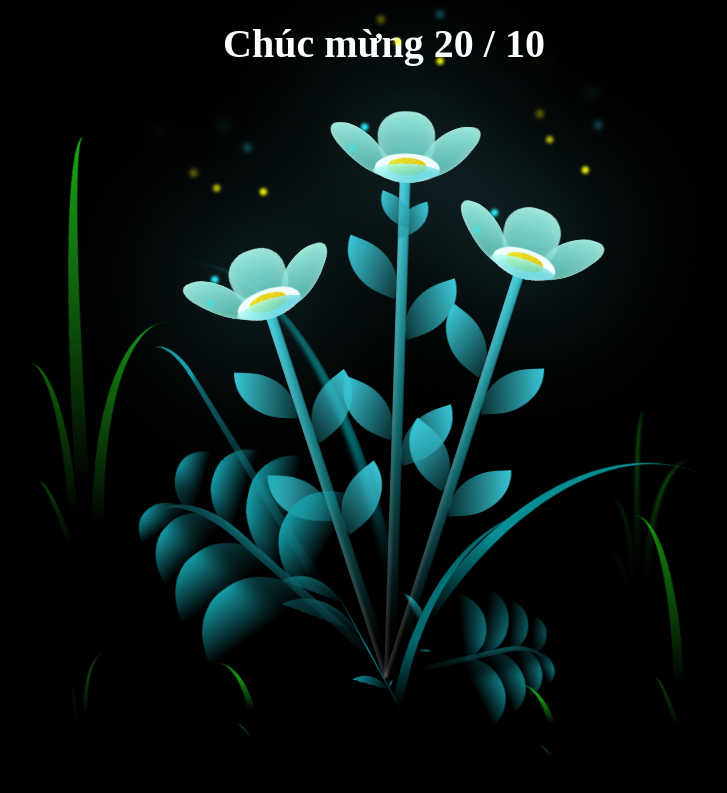
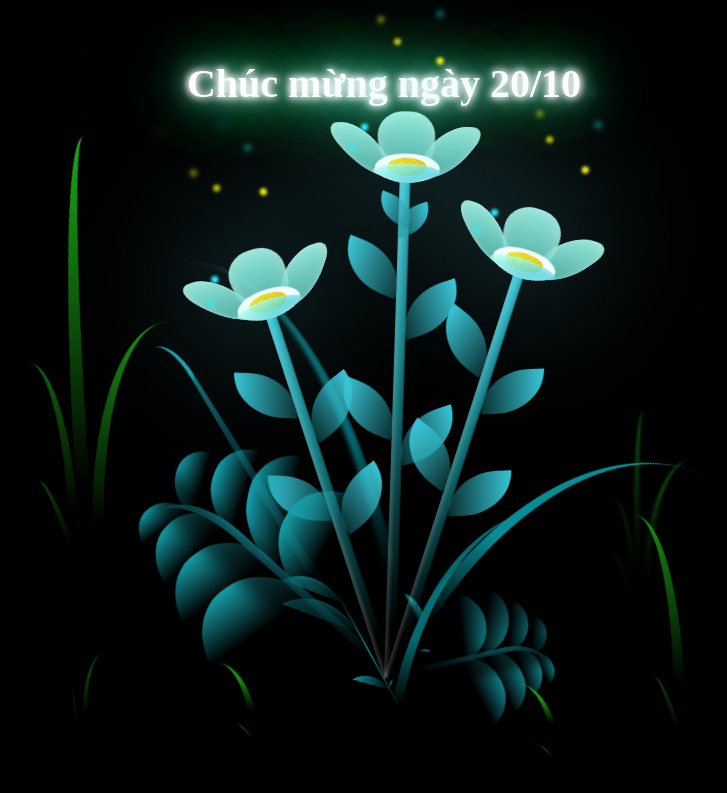
Before and after one commit to hoangphuc0062/happy_women_day, a plain HTML site: page index.html in a window 1280 px wide. Shown: the whole page, without its empty margins (256-983 px from the left). Drawn offline with Linux system fonts and the light colour scheme.

Commit message:
add text

```diff
--- a/index.html
+++ b/index.html
@@ -9,7 +9,9 @@
 </head>
 
 <body class="not-loaded">
-  <div class="loi_chuc">Chúc mừng 20 / 10</div>
+    <h1 class="neonText">
+      Chúc mừng ngày 20/10
+    </h1>
     <div class="night"></div>
     <div class="flowers">
       <div class="flower flower--1">
--- a/style.css
+++ b/style.css
@@ -1175,12 +1175,14 @@ body {
   animation-play-state: paused !important;
 }
 
-.loi_chuc {
+.neonText {
   position: absolute;
   font-size: 2.5rem;
   font-weight: 700;
-  color: #fff;
   text-align: center;
   margin-top: 20px;
-  top: 0;
+  top: 5%;
+  color: #fff;
+  text-shadow: 0 0 7px #fff, 0 0 10px #fff, 0 0 21px #fff, 0 0 42px #0fa,
+    0 0 82px #0fa, 0 0 92px #0fa, 0 0 102px #0fa, 0 0 151px #0fa;
 }
```
